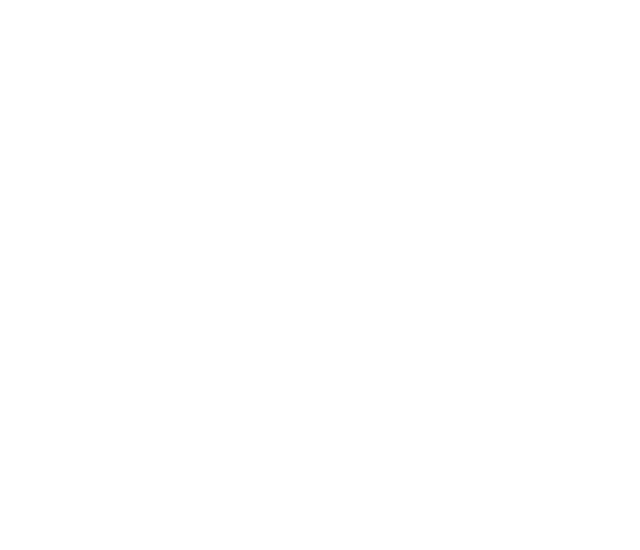
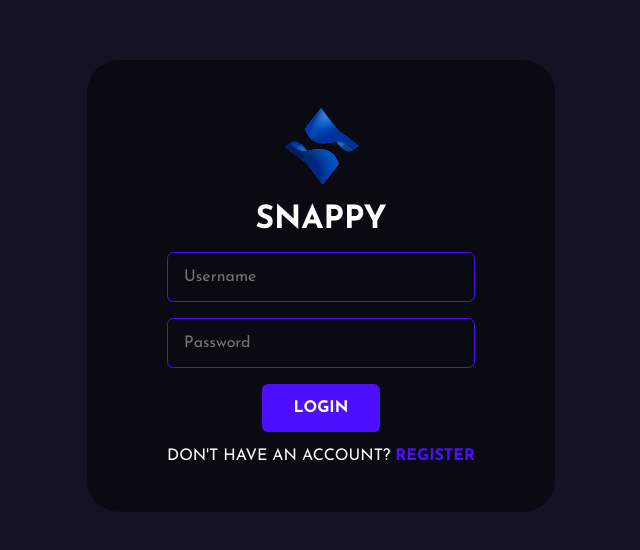
Before and after one commit to lavish-tak/Snappy, a React (Create React App) app in the folder public/: page /login in a window 1280 px wide. Shown: the part 114-664 px from the top of the page, without its empty margins (319-959 px from the left). Built offline with nearby package versions, Linux system fonts and the light colour scheme.

Commit message:
Login Page created

```diff
--- a/public/src/pages/Login.jsx
+++ b/public/src/pages/Login.jsx
@@ -1,11 +1,152 @@
-import React from 'react'
+import Logo from "../assets/logo.svg"
+import React, { useState } from 'react'
+import styled from "styled-components"
+import { Link,useNavigate } from 'react-router-dom'
+import { toast,ToastContainer } from "react-toastify"
+import "react-toastify/dist/ReactToastify.css";
+import axios from "axios"
+import { loginRoute } from "../utils/APIRoutes"
 
 function Login() {
+
+    const [values,setValues]=useState({
+        username:"",
+        password:"",
+    })
+    const navigate = useNavigate();
+    const toastOptions = {
+        position: "bottom-right",
+        autoClose: 8000,
+        pauseOnHover: true,
+        draggable: true,
+        theme: "dark",
+      };
+    const handleSubmit = async (event)=>{
+        event.preventDefault()
+        if (handleValidation()) {
+            const {username,password,}=values
+            try {
+                console.log(loginRoute)
+                const {data} = await axios.post(loginRoute,{
+                    username,
+                    password,
+                })
+                if(data.status===false){
+                    toast.error(data.message,toastOptions)
+                }
+                if(data.status===true){
+                    localStorage.setItem("chat-app-user",JSON.stringify(data.user))
+                    navigate("/")
+                }
+            } catch (error) {
+                console.log(error.response)
+            }
+
+          }
+    }
+    const handleValidation=()=>{
+        const {username,password}=values
+        if(password===""){
+            toast.error("Email and Password are required",toastOptions)
+            return false
+        }
+        else if(username.length===""){
+            toast.error("Email and Password are required",toastOptions)
+            return false
+        }
+
+        return true
+    }
+    const handleChange=(event)=>{
+        setValues({...values,[event.target.name]:event.target.value})
+    };
   return (
-    <div>
-
-    </div>
+    <>
+        <FormContainer>
+            <form onSubmit={(event)=>handleSubmit(event)}>
+                <div className='brand'>
+                    <img src={Logo} alt="logo" />
+                    <h1>Snappy</h1>
+                    <input type="text" placeholder='Username' name='username' min="3" onChange={(e)=>handleChange(e)} />
+                    <input type="password" placeholder='Password' name='password' onChange={(e)=>handleChange(e)} />
+                    <button type='submit'>Login</button>
+                    <span>Don't have an account? <Link to="/register">Register</Link></span>
+                </div>
+            </form>
+        </FormContainer>
+        <ToastContainer/>
+    </>
   )
 }
 
+const FormContainer = styled.div`
+  height: 100vh;
+  width: 100vw;
+  display: flex;
+  flex-direction: column;
+  justify-content: center;
+  gap: 1rem;
+  align-items: center;
+  background-color: #131324;
+  .brand {
+    display: flex;
+    flex-direction:column;
+    align-items: center;
+    gap: 1rem;
+    justify-content: center;
+    img {
+      height: 5rem;
+    }
+    h1 {
+      color: white;
+      text-transform: uppercase;
+    }
+  }
+
+  form {
+    display: flex;
+    flex-direction: column;
+    gap: 2rem;
+    background-color: #00000076;
+    border-radius: 2rem;
+    padding: 3rem 5rem;
+  }
+  input {
+    background-color: transparent;
+    padding: 1rem;
+    border: 0.1rem solid #4e0eff;
+    border-radius: 0.4rem;
+    color: white;
+    width: 100%;
+    font-size: 1rem;
+    &:focus {
+      border: 0.1rem solid #997af0;
+      outline: none;
+    }
+  }
+  button {
+    background-color: #4e0eff;
+    color: white;
+    padding: 1rem 2rem;
+    border: none;
+    font-weight: bold;
+    cursor: pointer;
+    border-radius: 0.4rem;
+    font-size: 1rem;
+    text-transform: uppercase;
+    &:hover {
+      background-color: #4e0eff;
+    }
+  }
+  span {
+    color: white;
+    text-transform: uppercase;
+    a {
+      color: #4e0eff;
+      text-decoration: none;
+      font-weight: bold;
+    }
+  }
+`;
+
 export default Login
--- a/public/src/pages/Register.jsx
+++ b/public/src/pages/Register.jsx
@@ -8,6 +8,7 @@
 import { registerRoute } from "../utils/APIRoutes"
 
 function Register() {
+
     const [values,setValues]=useState({
         username:"",
         email:"",
@@ -33,6 +34,13 @@
                     email,
                     password,
                 })
+                if(data.status===false){
+                    toast.error(data.message,toastOptions)
+                }
+                if(data.status===true){
+                    localStorage.setItem("chat-app-user",JSON.stringify(data.user))
+                    navigate("/")
+                }
             } catch (error) {
                 console.log(error.response)
             }
--- a/public/src/utils/APIRoutes.js
+++ b/public/src/utils/APIRoutes.js
@@ -1,2 +1,3 @@
 export const host = "http://localhost:3009"
 export const registerRoute = `${host}/api/auth/register`
+export const  loginRoute = `${host}/api/auth/login`
```
Also changed, not shown: 1 other file (tests, documents, lock files or other folders).
